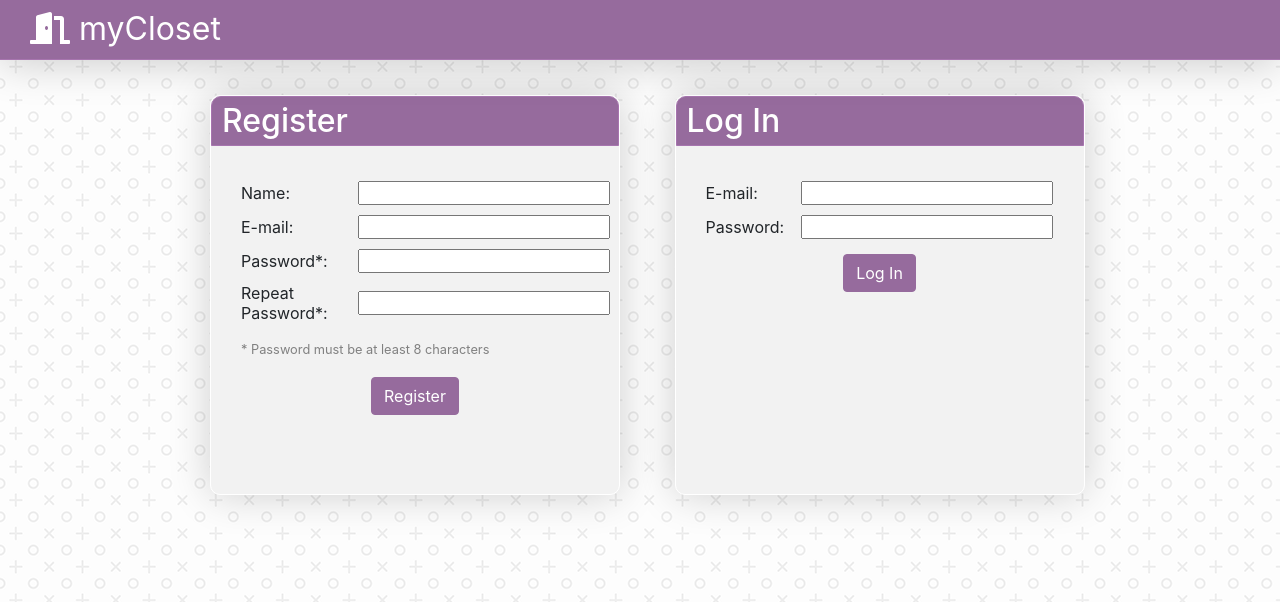
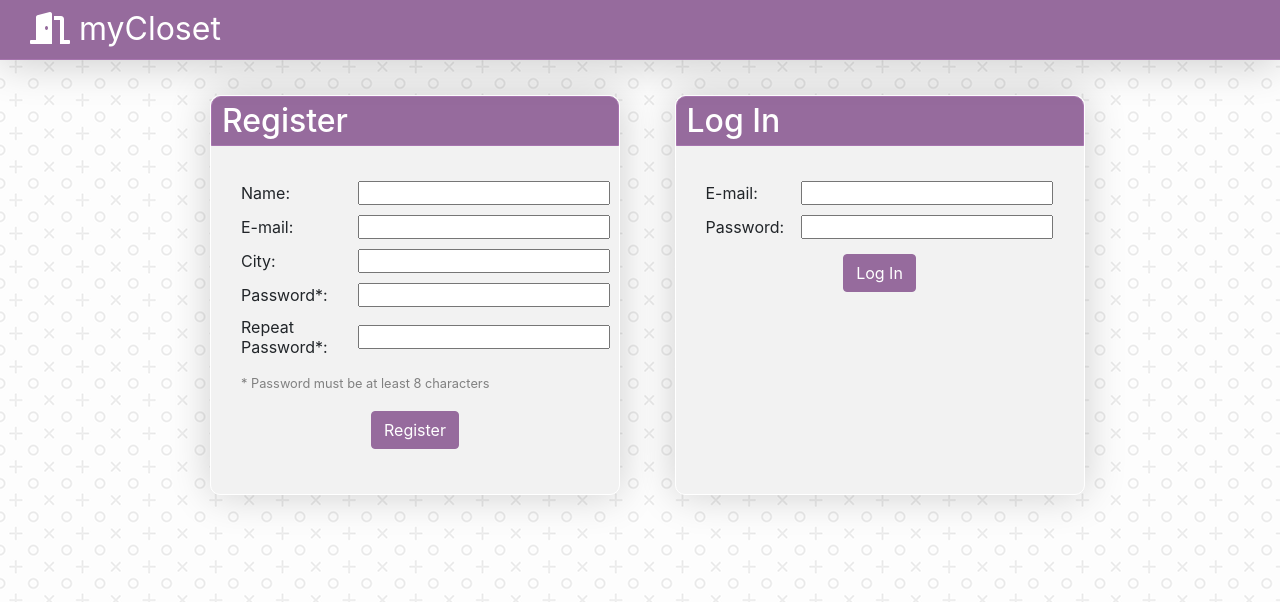
Before and after one commit to catawump/closetOrganizer, a Django app: page /dashboard in a window 1280 px wide. Shown: the top 602 px of the page. Run offline with Django 3.2, Linux system fonts and the light colour scheme; parts of the project's set-up code (start-up, migrations or seed data) failed here and were passed over; some libraries are stand-ins or nearby versions.

Commit message:
Added weather
- Added city to users and registration
- Added local weather to dashboard

```diff
--- a/apps/mycloset/models.py
+++ b/apps/mycloset/models.py
@@ -18,6 +18,8 @@ class userManager(models.Manager):
 			messages.add_message( request, messages.ERROR, "Name is required!" )
         if len(request.POST["email"]) < 1:
 			messages.add_message( request, messages.ERROR, "Email is required!" )
+        if len(request.POST["city"]) < 1:
+			messages.add_message( request, messages.ERROR, "City is required!" )
         if not emailREGEX.match( request.POST["email"] ):
 			messages.add_message( request, messages.ERROR, "Invalid email format! Ex: test@test.com" )
         if len(request.POST["password"]) < 8:
@@ -35,6 +37,7 @@ class userManager(models.Manager):
             User.objects.create(
                 name = request.POST["name"],
                 email = request.POST["email"],
+                city = request.POST["city"],
                 password = bcrypt.hashpw(request.POST["password"].encode(), bcrypt.gensalt())
             )
             messages.add_message( request, messages.ERROR, "Your account has been created! Please log in." )
@@ -49,6 +52,7 @@ class User(models.Model):
     name = models.CharField(max_length=255)
     email = models.CharField(max_length=255)
     password = models.CharField(max_length=255)
+    city = models.CharField(max_length=255)
     objects = userManager()
 
 #Clothes Model
--- a/apps/mycloset/templates/mycloset/dashboard.html
+++ b/apps/mycloset/templates/mycloset/dashboard.html
@@ -28,6 +28,8 @@
   <center><p class="errors">{{message}}</p></center>
   {% endfor %} {% endif %}
     <center>
+        <p style="text-transform: capitalize;"><b>Current {{ weather.city }} Weather:</b><br> {{ weather.temperature }} &#8457; - {{ weather.description }}
+        </p>
   <a href="/add">
     <button type="button" class="btn btn-primary" style="display: inline-block; margin-right: 20px;">Add New Clothing</button>
   </a>
--- a/apps/mycloset/templates/mycloset/index.html
+++ b/apps/mycloset/templates/mycloset/index.html
@@ -33,6 +33,12 @@
                         <td>E-mail:</td>
                         <td>
                             <input type="text" name="email">
+                        </td>
+                    </tr>
+                    <tr>
+                        <td>City:</td>
+                        <td>
+                            <input type="text" name="city">
                         </td>
                     </tr>
                     <tr>
--- a/apps/mycloset/templates/mycloset/laundry.html
+++ b/apps/mycloset/templates/mycloset/laundry.html
@@ -64,7 +64,7 @@
           {% endif %}
 
           {% if item.mainType == "Bottom" %}
-          <div style="overflow: hidden; width: 75px; height: 43px;"><i class="fas fa-child fa-5x" style="opacity: .6; margin-top: -40px; margin-left: 20px;"></i></div>
+          <div style="overflow: hidden; width: 75px; height: 43px;"><i class="fas fa-child fa-5x" style="opacity: .6; margin-top: -40px;"></i></div>
           {% endif %}
 
           {% if item.mainType == "Full-Body" %}
--- a/apps/mycloset/views.py
+++ b/apps/mycloset/views.py
@@ -6,6 +6,7 @@ from django.contrib import messages
 import bcrypt
 from django.db.models import Q
 from datetime import date
+import requests
 
 def index(request):
     if 'name' not in request.session:
@@ -31,6 +32,7 @@ def login(request):
             request.session['name'] = user.name
             request.session['email'] = user.email
             request.session['user_id'] = user.id
+            request.session['city'] = user.city
             return redirect ("/dashboard")
 
         else:
@@ -49,10 +51,21 @@ def dashboard(request):
         currentuserid = request.session['user_id']
         cleanclothes = Clothes.objects.filter(Q(clean = True) & Q(favorite = False) & Q(item_creator_id = request.session['user_id']))
         favclothes = Clothes.objects.filter(Q(clean = True) & Q(favorite = True) & Q(item_creator_id = request.session['user_id']))
-        return render (request, "mycloset/dashboard.html", {
-            "cleanclothes": cleanclothes,
-            "favclothes": favclothes,
-        })
+        city = request.session['city']
+        url = 'http://api.openweathermap.org/data/2.5/weather?q={}&units=imperial&appid=f200c2e65e36a0322a9cef53a2534067'
+        city_weather = requests.get(url.format(city)).json()
+        weather = {
+        'city' : city,
+        'temperature' : city_weather['main']['temp'],
+        'description' : city_weather['weather'][0]['description'],
+        'icon' : city_weather['weather'][0]['icon']
+        }
+        context = {
+        'weather' : weather,
+        "cleanclothes": cleanclothes,
+        "favclothes": favclothes
+        }
+        return render (request, "mycloset/dashboard.html", context)
 
 def add(request):
     if 'name' not in request.session:
```
Also changed, not shown: apps/mycloset/migrations/0008_user_city.py (added), db.sqlite3, 3 other files.
